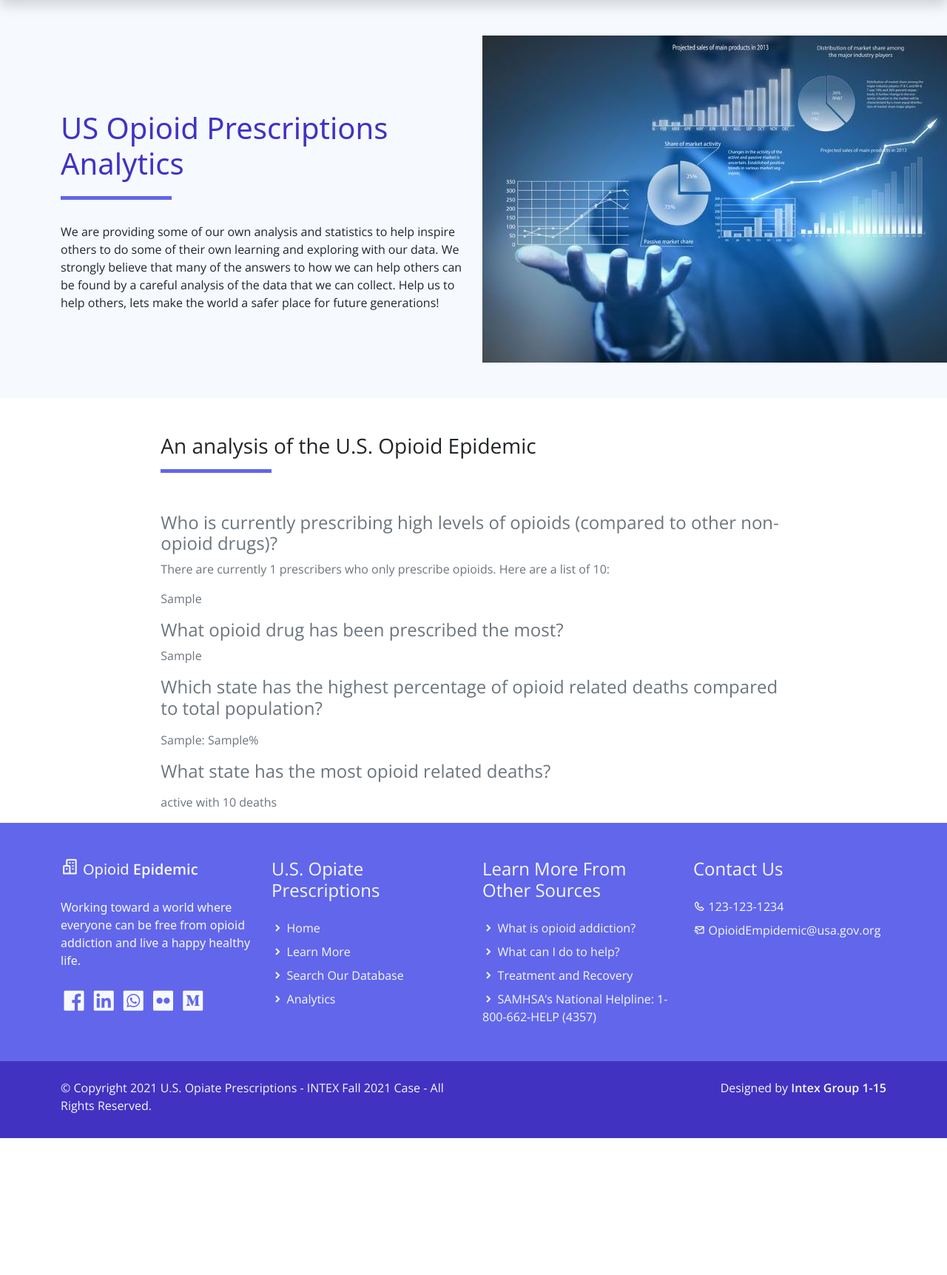
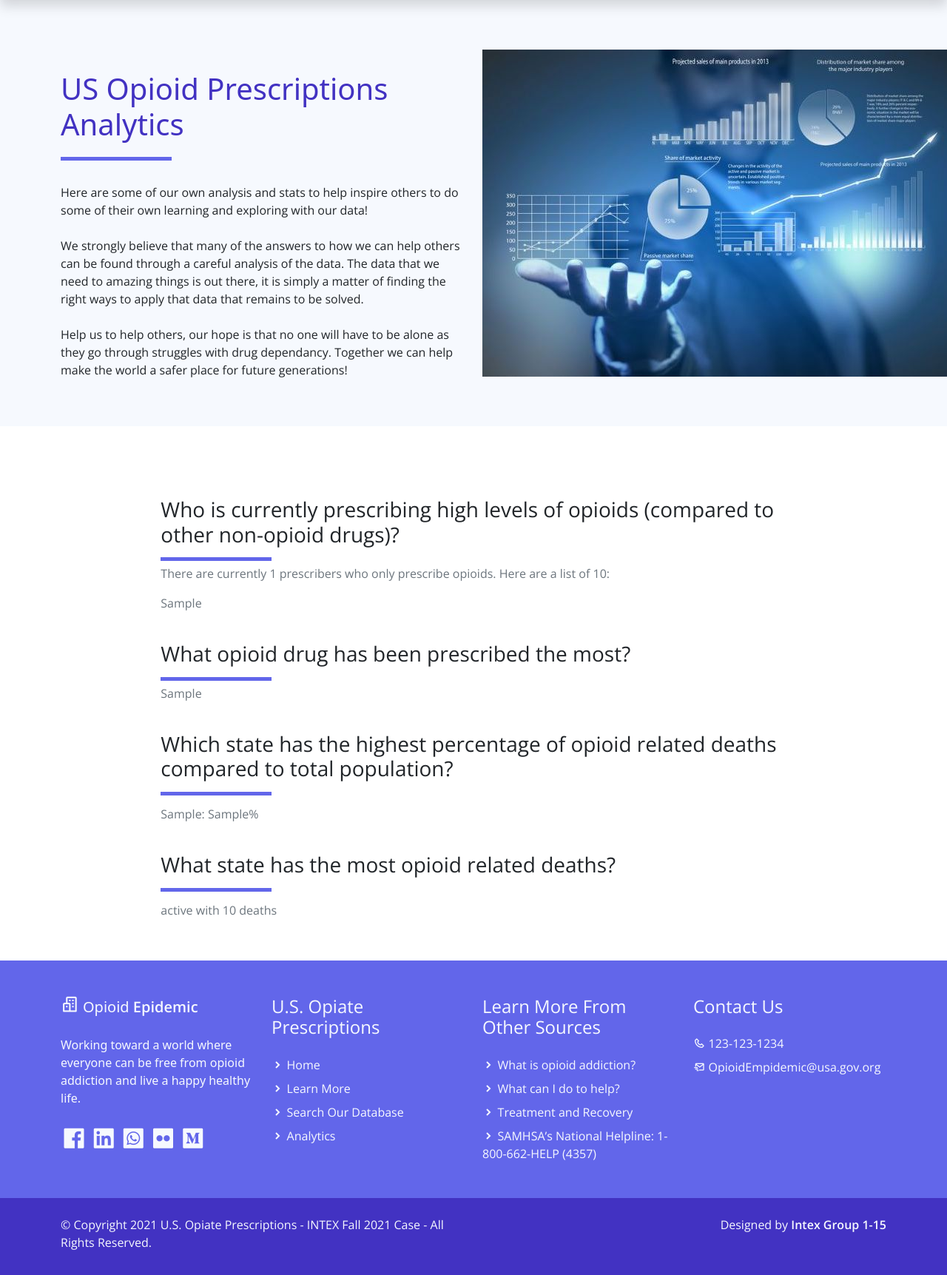
Before and after one commit to IS-Core-1-15/intex, a Django app: template templates/DrugApp/analytics.html in a window 1280 px wide. Shown: the part 76-1799 px from the top of the page at 74% size. Before the commit the page ends 1614 px from the top, so only its background shows below. Run offline with Django 3.2, Linux system fonts and the light colour scheme; the template is opened without the code that fills it: most values are stand-ins (such as "Sample title", 1, 10 or a date in 2020); parts of the project's set-up code (start-up, migrations or seed data) failed here and were passed over; some libraries are stand-ins or nearby versions.

Commit message:
making it sexy

```diff
--- a/templates/DrugApp/analytics.html
+++ b/templates/DrugApp/analytics.html
@@ -13,7 +13,11 @@
             <div class="col-lg-6 text-start">
                 <h1 class="h2 py-5 text-primary typo-space-line">US Opioid Prescriptions Analytics</h1>
                 <p class="light-300">
-                    We are providing some of our own analysis and statistics to help inspire others to do some of their own learning and exploring with our data. We strongly believe that many of the answers to how we can help others can be found by a careful analysis of the data that we can collect. Help us to help others, lets make the world a safer place for future generations!
+                    Here are some of our own analysis and stats to help inspire others to do some of their own learning and exploring with our data!
+                    <br><br>
+                    We strongly believe that many of the answers to how we can help others can be found through a careful analysis of the data. The data that we need to amazing things is out there, it is simply a matter of finding the right ways to apply that data that remains to be solved.
+                    <br><br>
+                    Help us to help others, our hope is that no one will have to be alone as they go through struggles with drug dependancy. Together we can help make the world a safer place for future generations!
                 </p>
             </div>
             <div class="col-lg-6">
@@ -29,45 +33,49 @@
     <!-- These are where we are passing in SQL to pull up a few statistics from the database -->
     <div class="row pt-5">
         <div class="worksingle-content col-lg-8 m-auto text-left justify-content-center">
-            <h2 class="worksingle-heading h3 pb-3 light-300 typo-space-line">An analysis of the U.S. Opioid Epidemic</h2>
             <p class="worksingle-footer py-3 text-muted light-300">
 
                 <!-- Question-->
-                <h3 class="feature-work-title h4 text-muted light-300">Who is currently prescribing high levels of opioids (compared to other non-opioid drugs)?</h3>
+                <h2 class="worksingle-heading h3 pb-3 light-300 typo-space-line">Who is currently prescribing high levels of opioids (compared to other non-opioid drugs)?</h2>
                 <!-- Dynamic count of who currently prescribes-->
                 <p class="feature-work-body text-muted light-300">
                     There are currently {{q1.count}} prescribers who only prescribe opioids.
                     Here are a list of 10:
                 </p>
+
                 <!-- This will display the list of 10 that we said we wanted-->
                     {% for name in q1.names %}
                         <p class="feature-work-body text-muted light-300">{{name.0}}</p>
                     {% endfor %}
+                <br>
 
                 <!-- Question-->
-                <h3 class="feature-work-title h4 text-muted light-300">What opioid drug has been prescribed the most?</h3>
+                <h2 class="worksingle-heading h3 pb-3 light-300 typo-space-line">What opioid drug has been prescribed the most?</h2>
                 <!-- Answer, displays the highest prescribed drug-->
                 {% for result in q2 %}
                     <p class="feature-work-body text-muted light-300">{{result.0}}</p>
                 {% endfor %}
+                <br>
 
                 <!-- Question-->
-                <h3 class="feature-work-title h4 text-muted light-300">Which state has the highest percentage of opioid related deaths compared to total population?</h3>
+                <h2 class="worksingle-heading h3 pb-3 light-300 typo-space-line">Which state has the highest percentage of opioid related deaths compared to total population?</h2>
                 <!-- Answer, displays the highest percentage result, will show multiple if the percentage is identical for the top percentage-->
                 <p class="feature-work-body text-muted light-300">
                     {% for result in q3 %}
                         <p class="feature-work-body text-muted light-300">{{result.0}}: {{result.1}}%</p>
                     {% endfor %}
                 </p>
+                <br>
 
                 <!-- Question-->
-                <h3 class="feature-work-title h4 text-muted light-300">What state has the most opioid related deaths?</h3>
+                <h2 class="worksingle-heading h3 pb-3 light-300 typo-space-line">What state has the most opioid related deaths?</h2>
                 <!-- Simple display of the state with the highest count for deaths-->
                 <p class="feature-work-body text-muted light-300">
                     {% for state in q4 %}
                         <p class="feature-work-body text-muted light-300">{{state.state}} with {{state.deaths}} deaths</p>
                     {% endfor %}
                 </p>
+                <br>
             </p>
         </div>
     </div>
```
